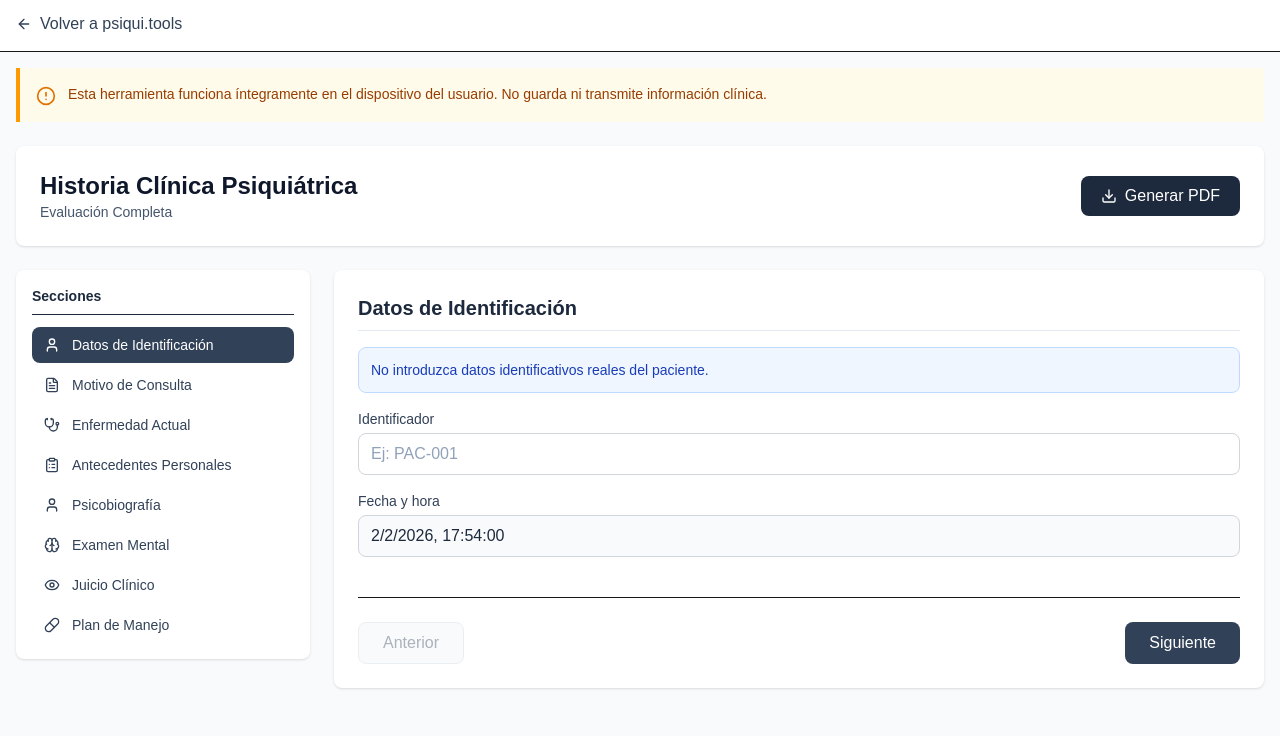
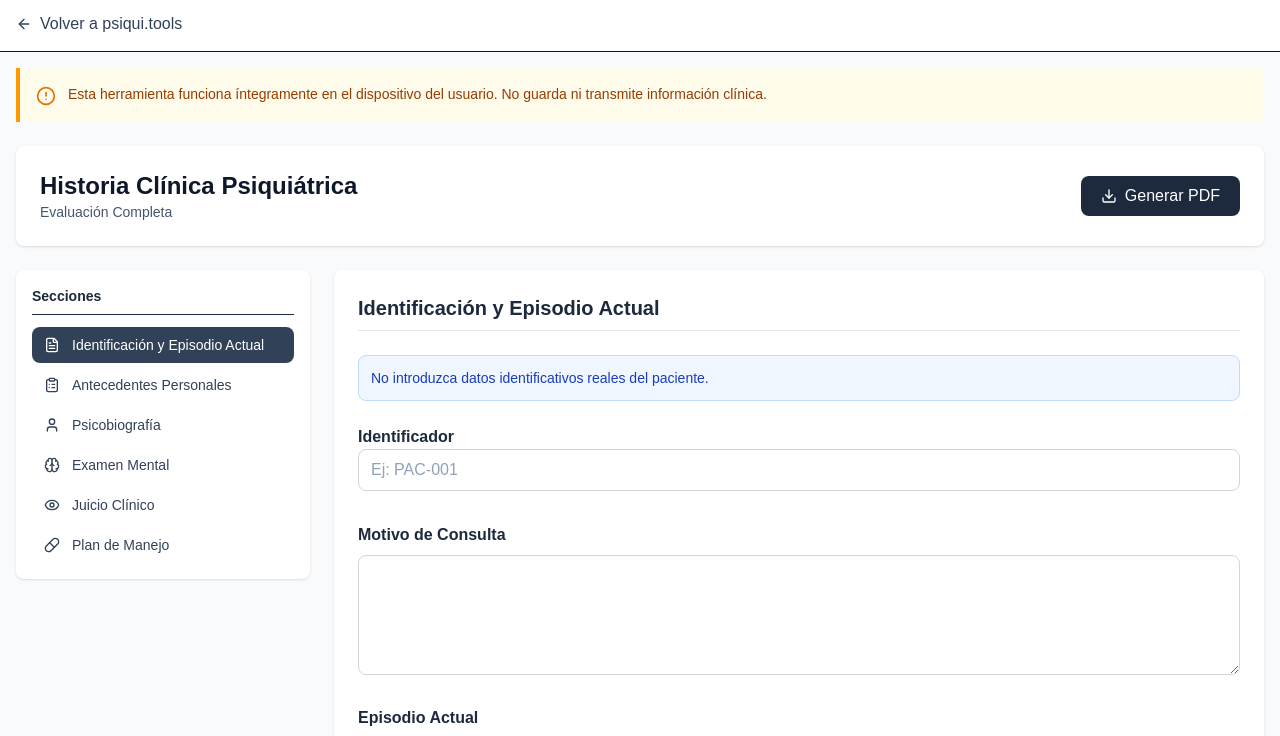
Before and after one commit to psiquitools/psiqui-tools, a Next.js app: page /tools/historia-clinica in a window 1280 px wide. Shown: the top 736 px of the page. Built offline with nearby package versions, Linux system fonts and the light colour scheme.

Commit message:
modificacion historia psiquiatrica y pdf

```diff
--- a/app/tools/historia-clinica/page.tsx
+++ b/app/tools/historia-clinica/page.tsx
@@ -1,5 +1,5 @@
 "use client";
-import TopBar from "@/components/TopBar";
+
 import { useState } from "react";
 import {
     User,
@@ -55,14 +55,12 @@ interface HistoriaClinica {
 /* ===================== SECCIONES ===================== */
 
 const secciones = [
-    { id: 0, titulo: "Datos de Identificación", icon: User },
-    { id: 1, titulo: "Motivo de Consulta", icon: FileText },
-    { id: 2, titulo: "Enfermedad Actual", icon: Stethoscope },
-    { id: 3, titulo: "Antecedentes Personales", icon: ClipboardList },
-    { id: 4, titulo: "Psicobiografía", icon: User },
-    { id: 5, titulo: "Examen Mental", icon: Brain },
-    { id: 6, titulo: "Juicio Clínico", icon: Eye },
-    { id: 7, titulo: "Plan de Manejo", icon: Pill },
+    { id: 0, titulo: "Identificación y Episodio Actual", icon: FileText },
+    { id: 1, titulo: "Antecedentes Personales", icon: ClipboardList },
+    { id: 2, titulo: "Psicobiografía", icon: User },
+    { id: 3, titulo: "Examen Mental", icon: Brain },
+    { id: 4, titulo: "Juicio Clínico", icon: Eye },
+    { id: 5, titulo: "Plan de Manejo", icon: Pill },
 ];
 
 export default function HistoriaClinicaPage() {
@@ -97,7 +95,7 @@ export default function HistoriaClinicaPage() {
         const doc = new jsPDF();
         const marginX = 20;
         let y = 20;
-        const line = 7;
+        const line = 5;
         const width = 170;
 
         const titulo = (texto: string) => {
@@ -132,23 +130,18 @@ export default function HistoriaClinicaPage() {
         doc.text("HISTORIA CLÍNICA PSIQUIÁTRICA", marginX, y);
         y += line * 2;
 
-        doc.setFont("helvetica", "normal");
-        doc.text(`Fecha y hora: ${historia.datosIdentificacion.fechaHora}`, marginX, y);
-        y += line * 2;
-
         // 1. Datos de identificación
-        titulo("1. DATOS DE IDENTIFICACIÓN");
+        titulo("DATOS DE IDENTIFICACIÓN");
         parrafo(`Identificador: ${historia.datosIdentificacion.identificador}`);
 
         // 2. Motivo de consulta
-        titulo("2. MOTIVO DE CONSULTA");
+        titulo("MOTIVO DE CONSULTA");
         parrafo(historia.motivoConsulta);
 
         // 3. Antecedentes personales
-        titulo("3. ANTECEDENTES PERSONALES");
 
         doc.setFont("helvetica", "bold");
-        doc.text("ANTECEDENTES MÉDICO-QUIRÚRGICOS:", marginX, y);
+        doc.text("ANTECEDENTES PERSONALES MÉDICO-QUIRÚRGICOS:", marginX, y);
         y += line;
 
         doc.setFont("helvetica", "normal");
@@ -222,19 +215,19 @@ export default function HistoriaClinicaPage() {
         parrafo(historia.psicobiografia);
 
         // 4. Enfermedad actual
-        titulo("4. ENFERMEDAD ACTUAL");
+        titulo("ENFERMEDAD ACTUAL");
         parrafo(historia.enfermedadActual);
 
         // 5. Examen mental
-        titulo("5. EXAMEN MENTAL");
+        titulo("EXAMEN MENTAL");
         parrafo(historia.examenMental);
 
         // 6. Juicio clínico
-        titulo("6. JUICIO CLÍNICO");
+        titulo("JUICIO CLÍNICO");
         parrafo(historia.juicioClinico);
 
         // 7. Plan de manejo
-        titulo("7. PLAN DE MANEJO");
+        titulo("PLAN DE MANEJO");
         parrafo(historia.planManejo);
 
         // Abrir PDF en navegador
@@ -258,17 +251,19 @@ export default function HistoriaClinicaPage() {
             case 0:
                 return (
                     <>
-                        <h2 className="text-xl font-bold text-slate-800 mb-4 border-b border-slate-200 pb-2">
-                            Datos de Identificación
+                        <h2 className="text-xl font-bold text-slate-800 mb-6 border-b border-slate-200 pb-2">
+                            Identificación y Episodio Actual
                         </h2>
 
-                        <div className="bg-blue-50 border border-blue-200 rounded-lg p-3 mb-4">
+                        {/* Aviso */}
+                        <div className="bg-blue-50 border border-blue-200 rounded-lg p-3 mb-6">
                             <p className="text-sm text-blue-800">
                                 No introduzca datos identificativos reales del paciente.
                             </p>
                         </div>
 
-                        <label className="block text-sm text-slate-700 mb-1">
+                        {/* Identificador */}
+                        <label className="text-slate-800 font-semibold mt-8 mb-2">
                             Identificador
                         </label>
                         <input
@@ -286,50 +281,39 @@ export default function HistoriaClinicaPage() {
                             }
                         />
 
-                        <label className="block text-sm text-slate-700 mt-4 mb-1">
-                            Fecha y hora
-                        </label>
-                        <input
-                            className={`${input} bg-gray-50`}
-                            readOnly
-                            value={historia.datosIdentificacion.fechaHora}
+                        {/* Motivo de consulta */}
+                        <h3 className="text-slate-800 font-semibold mt-8 mb-2">
+                            Motivo de Consulta
+                        </h3>
+                        <textarea
+                            className={textarea}
+                            value={historia.motivoConsulta}
+                            onChange={(e) =>
+                                setHistoria({
+                                    ...historia,
+                                    motivoConsulta: e.target.value,
+                                })
+                            }
+                        />
+
+                        {/* Enfermedad actual */}
+                        <h3 className="text-slate-800 font-semibold mt-6 mb-2">
+                            Episodio Actual
+                        </h3>
+                        <textarea
+                            className={`${textarea} min-h-[180px]`}
+                            value={historia.enfermedadActual}
+                            onChange={(e) =>
+                                setHistoria({
+                                    ...historia,
+                                    enfermedadActual: e.target.value,
+                                })
+                            }
                         />
                     </>
                 );
 
             case 1:
-                return (
-                    <>
-                        <h2 className="text-xl font-bold text-slate-800 mb-4 border-b border-slate-200 pb-2">
-                            Motivo de Consulta
-                        </h2>
-                        <textarea
-                            className={textarea}
-                            value={historia.motivoConsulta}
-                            onChange={(e) =>
-                                setHistoria({ ...historia, motivoConsulta: e.target.value })
-                            }
-                        />
-                    </>
-                );
-
-            case 2:
-                return (
-                    <>
-                        <h2 className="text-xl font-bold text-slate-800 mb-4 border-b border-slate-200 pb-2">
-                            Enfermedad Actual
-                        </h2>
-                        <textarea
-                            className={`${textarea} min-h-[180px]`}
-                            value={historia.enfermedadActual}
-                            onChange={(e) =>
-                                setHistoria({ ...historia, enfermedadActual: e.target.value })
-                            }
-                        />
-                    </>
-                );
-
-            case 3:
                 return (
                     <>
                         <h2 className="text-xl font-bold text-slate-800 mb-6 border-b border-slate-200 pb-2">
@@ -578,7 +562,7 @@ export default function HistoriaClinicaPage() {
                         />
                     </>
                 );
-            case 4:
+            case 2:
                 return (
                     <>
                         <h2 className="text-xl font-bold text-slate-800 mb-4 border-b border-slate-200 pb-2">
@@ -598,7 +582,7 @@ export default function HistoriaClinicaPage() {
                         />
                     </>
                 );
-            case 5:
+            case 3:
                 return (
                     <>
                         <h2 className="text-xl font-bold text-slate-800 mb-4 border-b border-slate-200 pb-2">
@@ -618,7 +602,7 @@ export default function HistoriaClinicaPage() {
                         />
                     </>
                 );
-            case 6:
+            case 4:
                 return (
                     <>
                         <h2 className="text-xl font-bold text-slate-800 mb-4 border-b border-slate-200 pb-2">
@@ -638,7 +622,7 @@ export default function HistoriaClinicaPage() {
                         />
                     </>
                 );
-            case 7:
+            case 5:
                 return (
                     <>
                         <h2 className="text-xl font-bold text-slate-800 mb-4 border-b border-slate-200 pb-2">
```
Also changed, not shown: app/components/TopBar/TopBar.tsx (renamed from app/components/TopBar.tsx).
